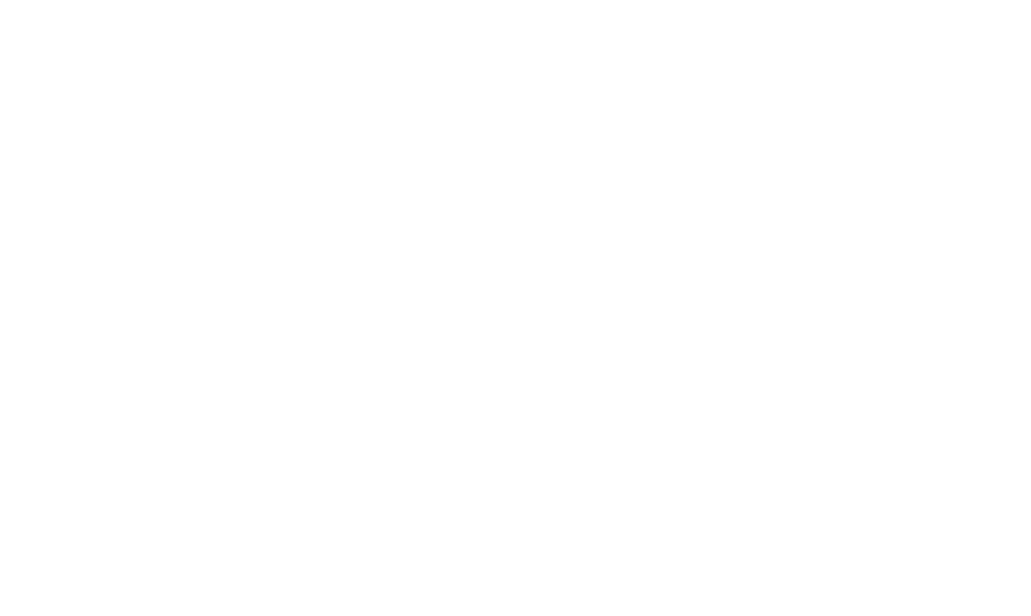
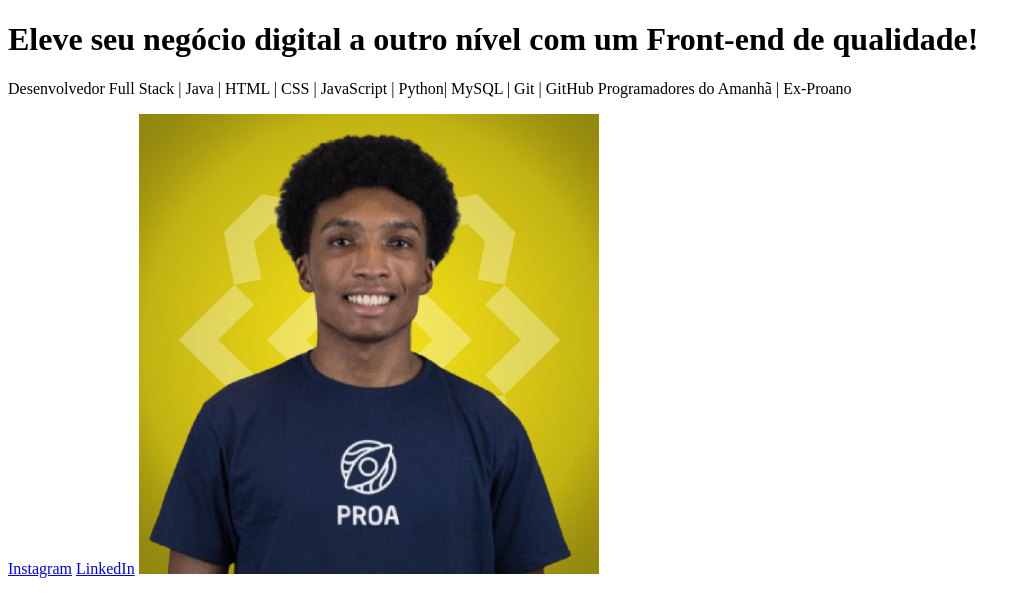
Before and after one commit to Jeferson1709/Curso-de-Html-Alura, a plain HTML site: page modulo3/index.html in a window 1280 px wide. Shown: the whole page, without its empty margins (0-1031 px from the left). Drawn offline with Linux system fonts and the light colour scheme.

Commit message:
feat: melhorando o layout do portfólio

```diff
--- a/modulo3/index.html
+++ b/modulo3/index.html
@@ -1,22 +1,34 @@
-<!DOCTYPE html>
+<!doctype html>
 <html lang="pt-BR">
-<head>
-    <meta charset="UTF-8">
-    <meta name="viewport" content="width=device-width, initial-scale=1.0">
-    <title>Portifólio</title>
-</head>
-<body>
+  <head>
+    <meta charset="UTF-8" />
+    <meta name="viewport" content="width=device-width, initial-scale=1.0" />
+    <title>Portifólio de Jeferson Alves</title>
+  </head>
+  <body>
     <!-- cabeçalho -->
     <header>
 
     </header>
     <!-- conteudo principal -->
     <main>
+      <h1>
+        Eleve seu negócio digital a outro nível
+        <strong>com um Front-end de qualidade!</strong>
+      </h1>
+      <p>
+        Desenvolvedor Full Stack | Java | HTML | CSS | JavaScript | Python|
+        MySQL | Git | GitHub Programadores do Amanhã | Ex-Proano
+      </p>
 
+      <a href="https://www.instagram.com/_jef.alves7">Instagram</a>
+
+      <a href="https://www.linkedin.com/in/jefersonalves-/">LinkedIn</a>
+      <img src="img/image.png" alt="Foto de Jeferson Alves" />
     </main>
     <!-- rodapé -->
     <footer>
 
     </footer>
-</body>
+  </body>
 </html>
```
Also changed, not shown: modulo3/img/image.png (added).
